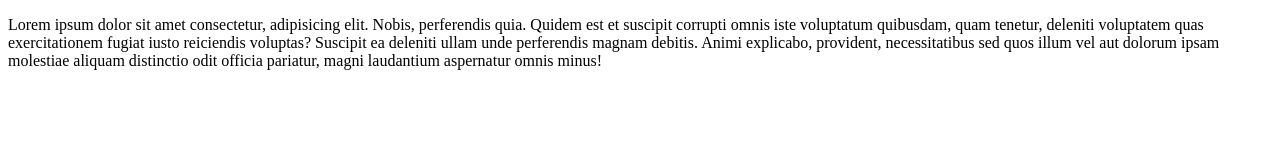
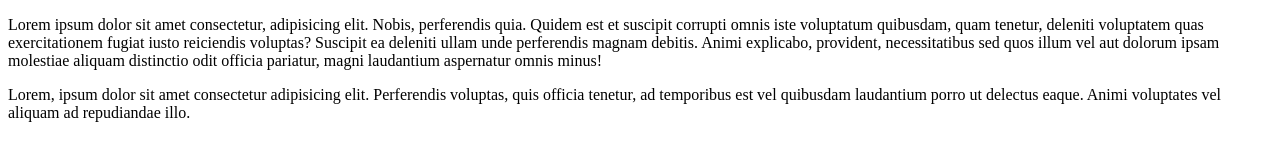
Before and after one commit to BrhaneKidane/ex, a plain HTML site: page index.html in a window 1280 px wide. Drawn offline with Linux system fonts and the light colour scheme.

Commit message:
new paragraph has've added

```diff
--- a/index.html
+++ b/index.html
@@ -8,5 +8,6 @@
 <body>
     <p>Lorem ipsum dolor sit amet consectetur, adipisicing elit. Nobis, perferendis quia. Quidem est et suscipit corrupti omnis iste voluptatum quibusdam, quam tenetur, deleniti voluptatem quas exercitationem fugiat iusto reiciendis voluptas?
     Suscipit ea deleniti ullam unde perferendis magnam debitis. Animi explicabo, provident, necessitatibus sed quos illum vel aut dolorum ipsam molestiae aliquam distinctio odit officia pariatur, magni laudantium aspernatur omnis minus!</p>
+    <p>Lorem, ipsum dolor sit amet consectetur adipisicing elit. Perferendis voluptas, quis officia tenetur, ad temporibus est vel quibusdam laudantium porro ut delectus eaque. Animi voluptates vel aliquam ad repudiandae illo.</p>
 </body>
 </html>
```
